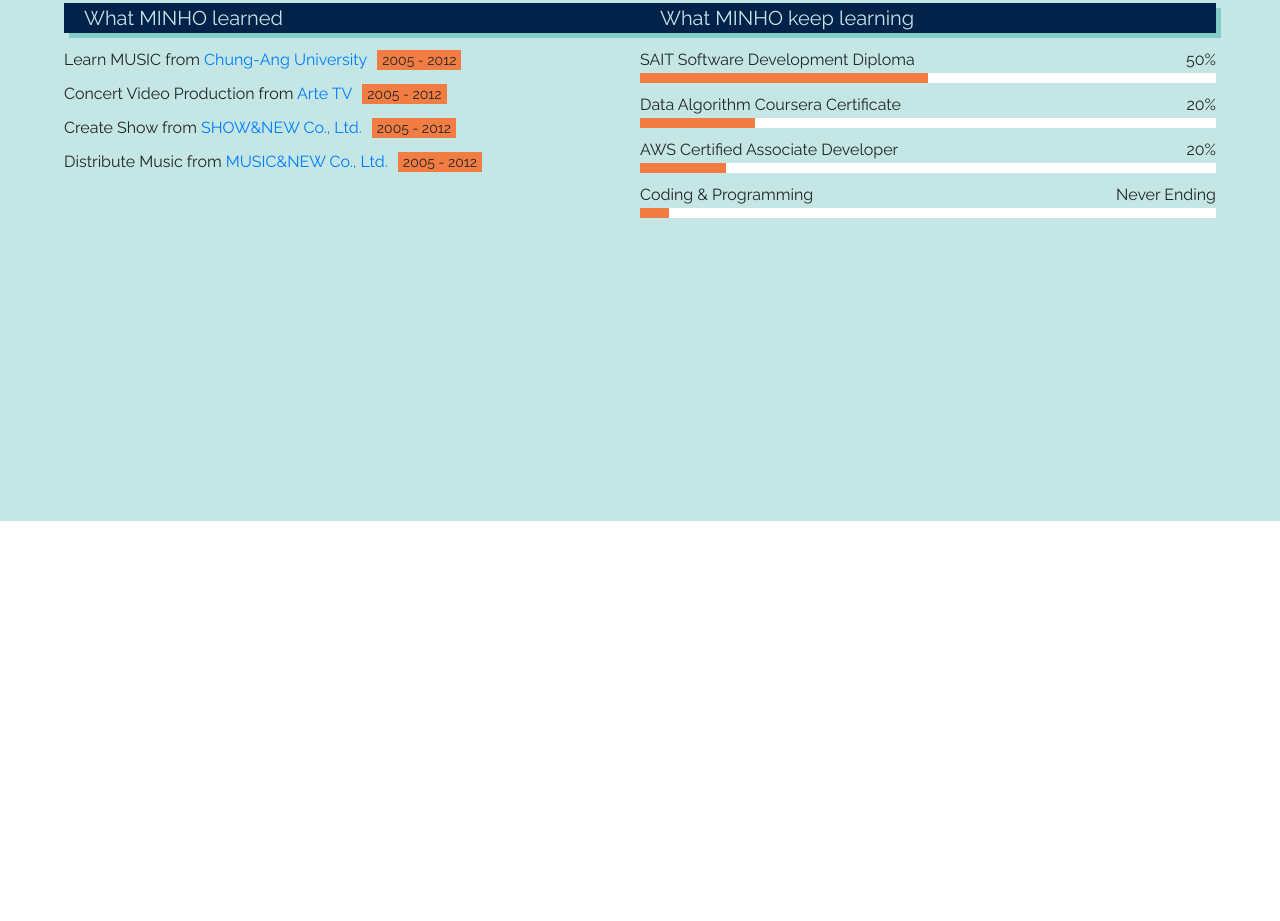
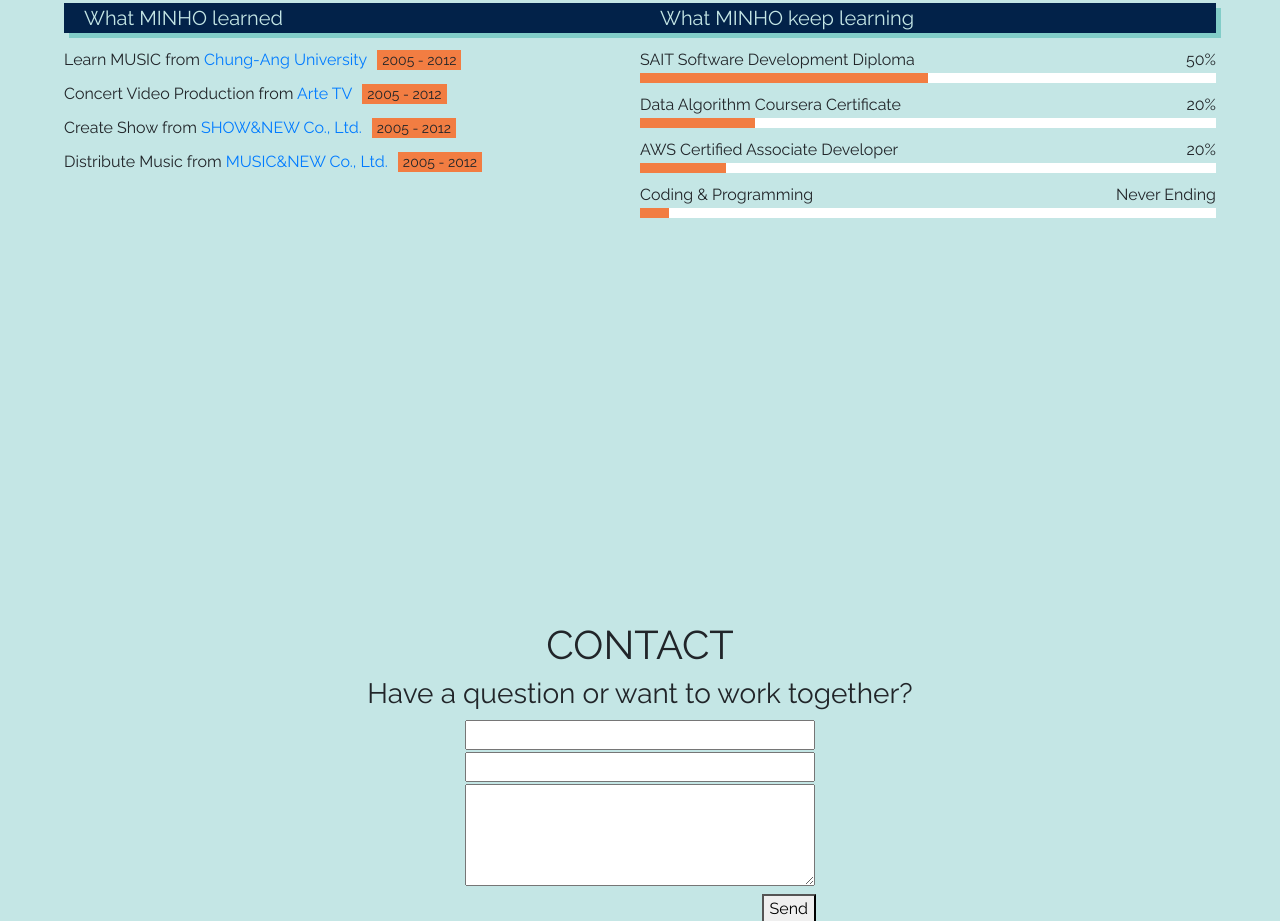
Before and after one commit to MinhoChoi-a/portfolio_site, a plain HTML site: page index.html in a window 1280 px wide. Shown: the part 1879-2800 px from the top of the page. Before the commit the page ends 2400 px from the top, so only its background shows below. Drawn offline with nearby package versions, Linux system fonts and the light colour scheme.

Commit message:
add contact div

```diff
--- a/index.html
+++ b/index.html
@@ -289,12 +289,34 @@
                 </div>
             </ul>
 
+        </section>
+    </div>
+
+    <div class="body4">
+        <section class="contact">
+            <h1>CONTACT</h1>
+            <h3>Have a question or want to work together?</h3>
+        </section>
+
+            <form action="submit" class="contact_form">
+                <table class="submit">
+                    <tr>
+                        <td>
+                        <input type="text" class="name"></td>
+                    </tr>
+                    <tr>
+                        <td>
+                        <input type="text" class="email"></td>
+                    </tr>
+                    <tr>
+                        <td>
+                        <textarea rows="4" cols="50"></textarea>
+                    </tr>
+                </table>
+                <button class="send" onsubmit="">Send</button>
+            </form>
 
 
-
-        </section>
-
-    </div>
 
 
 
--- a/portfolio.css
+++ b/portfolio.css
@@ -399,6 +399,44 @@ button {
 }
 
 
+.body4 {
+    height: 100vh;
+    background: #c4e6e5;
+    padding-top: 100px;
+    position: relative;
+    display: flex;
+    flex-direction: column;
+    align-items: center;
+    text-align: center;
+}
+
+.body4 form {
+
+    display: flex;
+    flex-direction: column;
+    align-items: center;
+    text-align: center;
+}
+
+.body4 form table{
+    width: 100%;
+    margin: 0;
+}
+
+.body4 form table input, textarea {
+    width: 350px;
+    overflow: auto;
+}
+
+.body4 form table input .text{
+    height: 350px;
+}
+
+.body4 form button{
+    align-self: flex-end;
+    }
+
+
 @media screen and (max-width: 500px) {
     .intro img {
         width: 500%;
```
